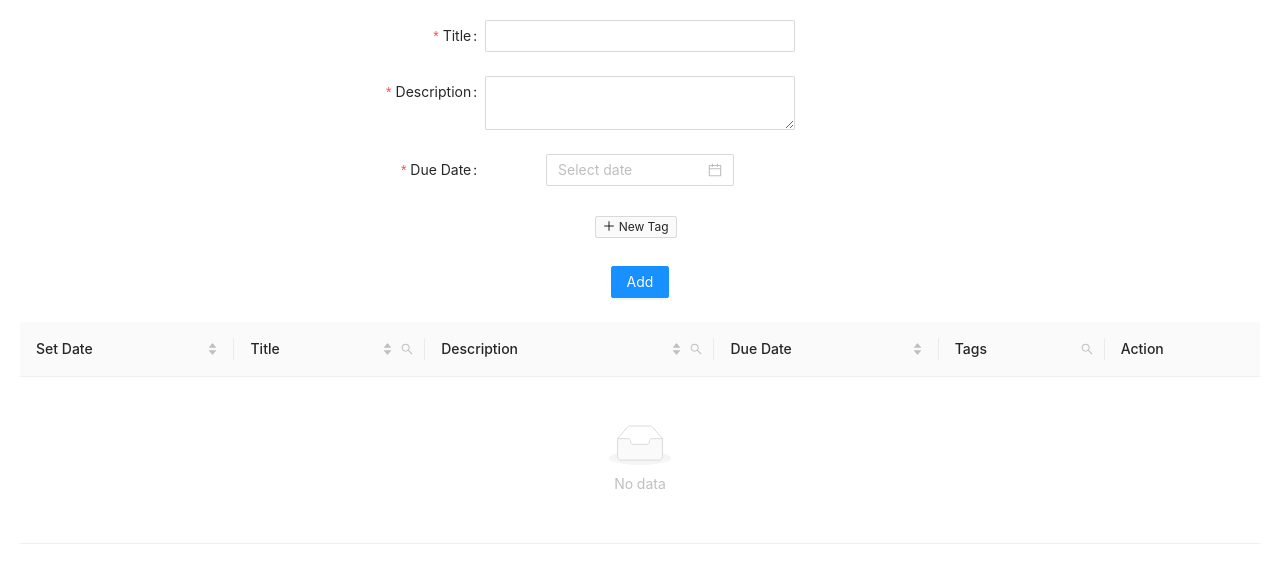
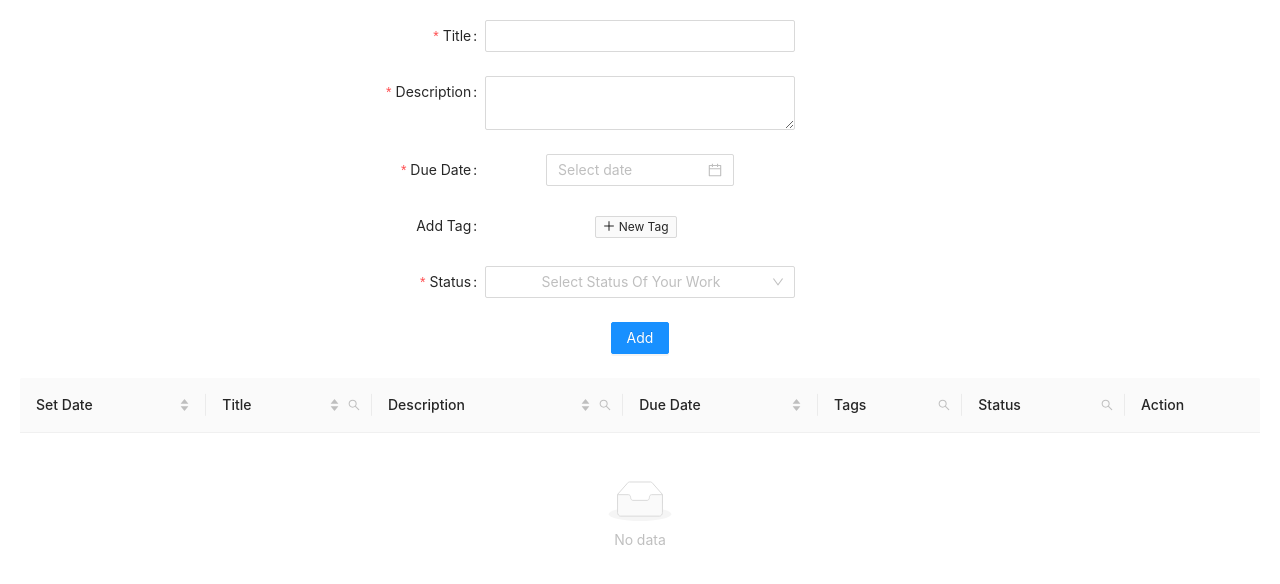
Before and after one commit to aks318/todo-list, a React (Create React App) app: page / in a window 1280 px wide. Shown: the top 584 px of the page. Built offline with nearby package versions, Linux system fonts and the light colour scheme.

Commit message:
status added into table and promt created for deletion

```diff
--- a/src/component/DisplayTable.js
+++ b/src/component/DisplayTable.js
@@ -9,7 +9,10 @@ import moment from 'moment';
 const DisplayTable = (props) => {
 
     const deleteEntry = (record) =>{
-        props.delEntry(record)
+        var con = window.confirm("Are You sure want to delete")
+        if(con){
+            props.delEntry(record)
+        }
     }
 
     // state = {
@@ -159,6 +162,15 @@ const DisplayTable = (props) => {
             </>
           ),
         },
+
+        {
+            title: 'Status',
+            dataIndex: 'status',
+            key: 'status',
+            render: text => text,
+            ...getColumnSearchProps('status'),
+          },
+
         {
           title: 'Action',
           key: 'action',
--- a/src/component/ToDoFormInput.js
+++ b/src/component/ToDoFormInput.js
@@ -1,8 +1,10 @@
 import React from 'react';
 import 'antd/dist/antd.css';
-import { Form, Input, Button, DatePicker } from 'antd';
+import { Form, Input, Button, DatePicker ,Select} from 'antd';
 import { connect } from 'react-redux';
 import TagInput from './TagInput';
+
+const { Option } = Select;
 const layout = {
   labelCol: {
     span: 9,
@@ -24,7 +26,7 @@ const validateMessages = {
 
 const ToDoFormInput = (props) => {
   const onFinish = (values) => {
-    // console.log(values)
+    console.log(values)
     // console.log(props.tags)
     props.handleData([values.user , props.tags])
 
@@ -72,9 +74,21 @@ const ToDoFormInput = (props) => {
        >
         <DatePicker />
       </Form.Item>
-      <Form.Item wrapperCol={{ ...layout.wrapperCol, offset: 9 }}>
+      <Form.Item label="Add Tag">
         <TagInput />
       </Form.Item>
+
+      <Form.Item name={['user', 'status']} label="Status" rules={[{ required: true }]}>
+          <Select
+            placeholder="Select Status Of Your Work"
+            allowClear
+          >
+            <Option value="Open">Open</Option>
+            <Option value="Working">Working</Option>
+            <Option value="Done">Done</Option>
+            <Option value="Overdue">Overdue</Option>
+          </Select>
+        </Form.Item>
 
       <Form.Item wrapperCol={{ ...layout.wrapperCol, offset: 9 }}>
         <Button type="primary" htmlType="submit">
```
